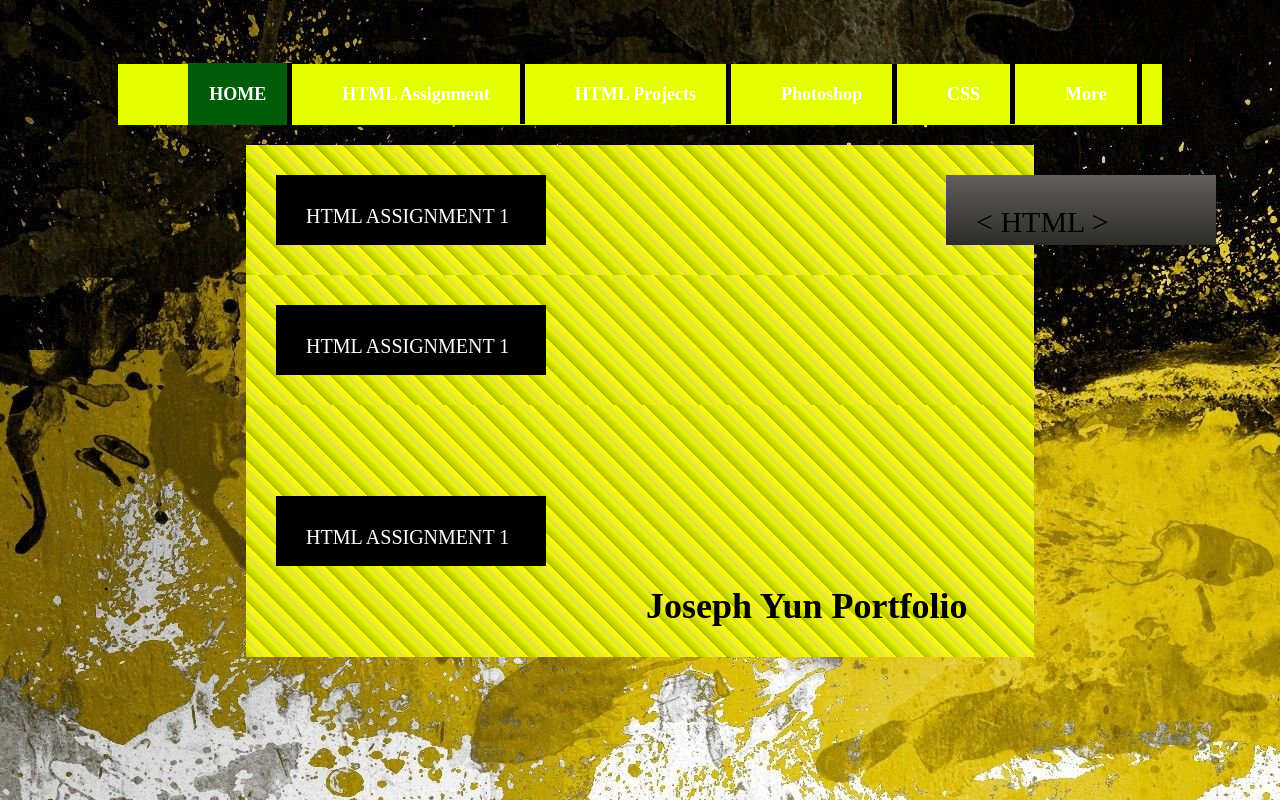
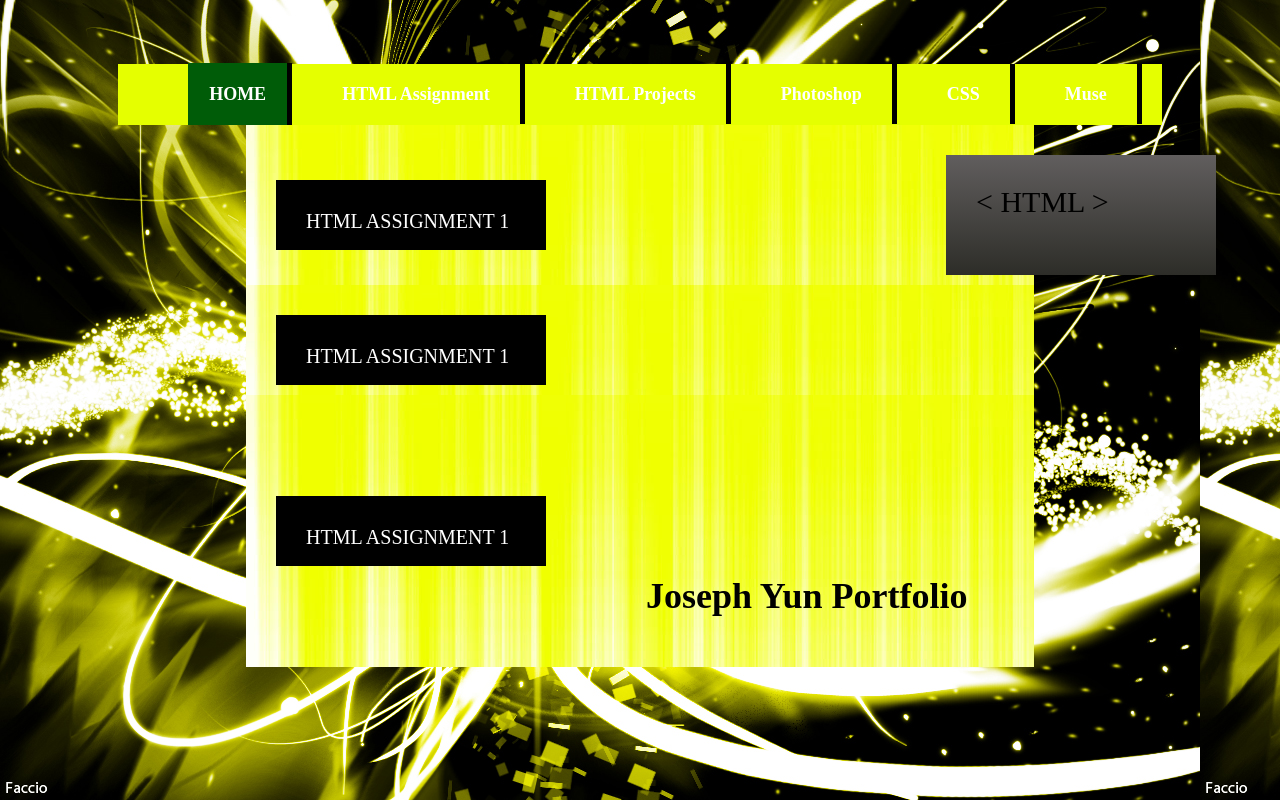
Before and after one commit to praveenmethraskar/bridgelabzreviewassignment, a plain HTML site: page index.html in a window 1280 px wide. Drawn offline with Linux system fonts and the light colour scheme.

Commit message:
html page

```diff
--- a/index.html
+++ b/index.html
@@ -16,7 +16,7 @@
             <li><a href="" class="vertical">HTML Projects</a></li>
             <li><a href="" class="vertical">Photoshop</a></li>
             <li><a href="" class="vertical">CSS</a></li>
-            <li><a href="" class="vertical">More</a></li>
+            <li><a href="" class="vertical">Muse</a></li>
         </ul>
     </header>
     <div class="body-header">
--- a/style.css
+++ b/style.css
@@ -4,7 +4,7 @@
 
 }
 body{
-    background-image: url('background-image.jpg');
+    background-image: url('coolbackground.jpg');
 }
 
 .headercontainer{
@@ -63,8 +63,9 @@ body{
     background: rgb(242, 255, 0);
     background-image: repeating-linear-gradient(45deg, #b0bf00 0px, #f1fc00 10px, #b19600 10px, #dede43 10px, yellow 20px);
     align-items: center;
+    background-image: url('name.jpg');
     min-width: 300px;
-    margin: 0px 246px 0px 246px;
+    margin: -20px 246px 0px 246px;
     padding: 30px;
 }
 .para{
@@ -74,6 +75,7 @@ height: 10px;
 padding: 30px;
 font-size: 20px;
 color: #fff;
+
 }
 .para2{
 background-image: linear-gradient(rgb(97, 94, 94), rgb(45, 45, 40));
@@ -86,7 +88,7 @@ float: right;
 margin-left:400px;
 color:#000;
 font-size: 30px;
-
+height: 60px;
 }
 
 .namepara{
@@ -94,4 +96,5 @@ font-size: 30px;
     margin-left: 100px;
     font-size: 36px;
     font-weight: 900;
+    margin-bottom: 20px;
 }
```
Also changed, not shown: coolbackground.jpg (added), name.jpg (added).
